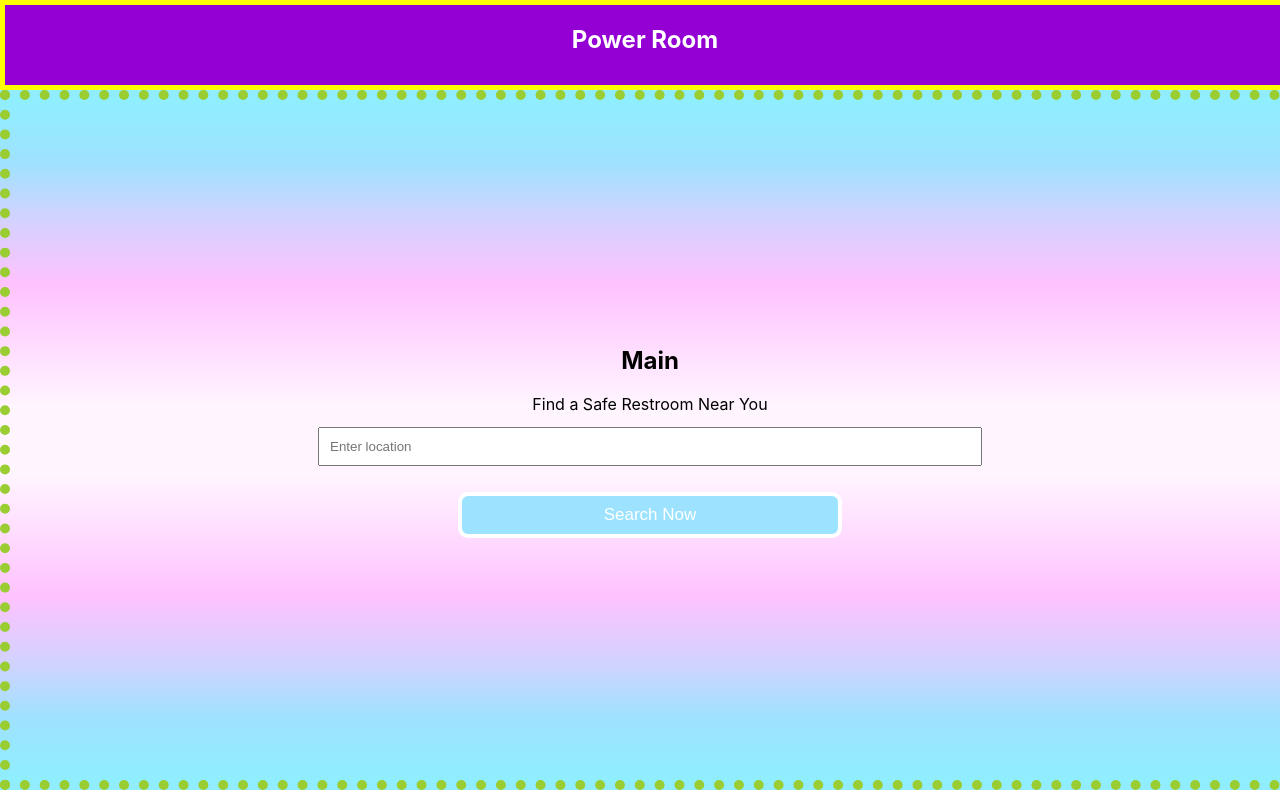
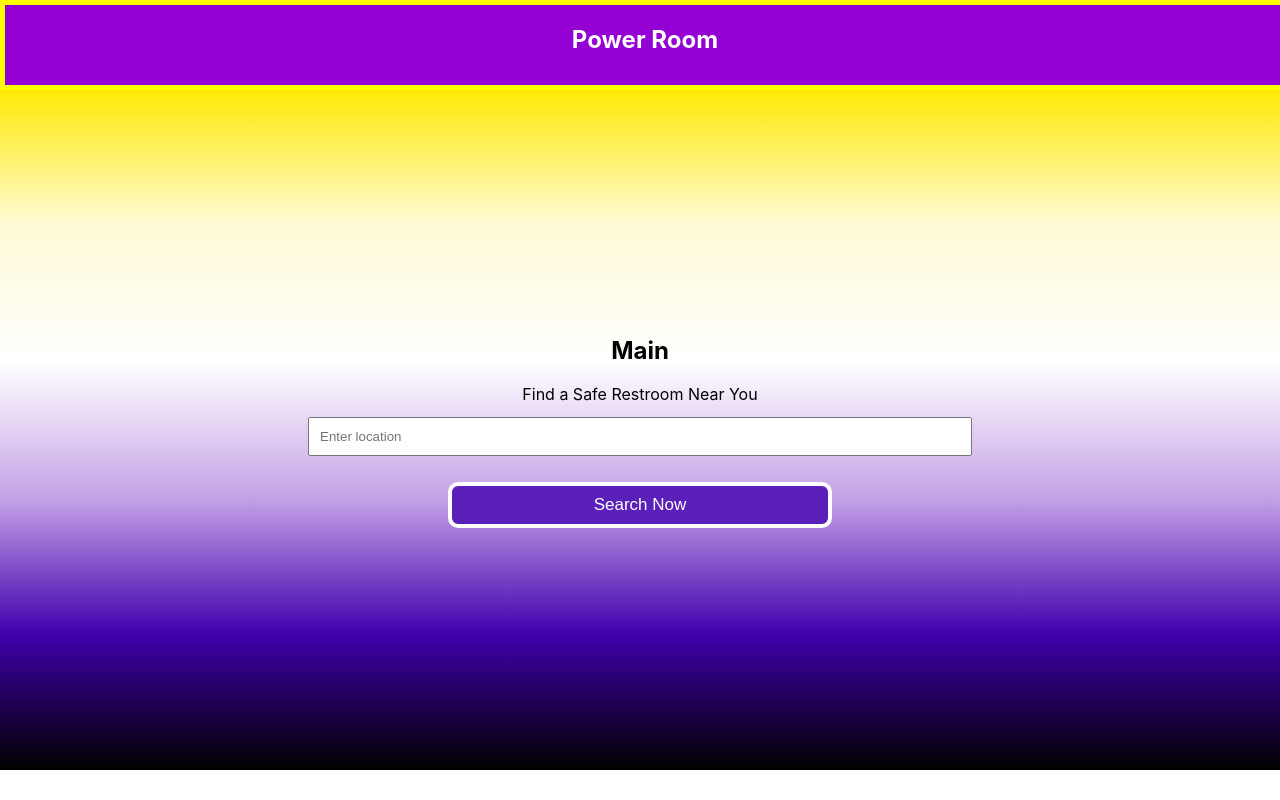
Before and after one commit to Gabby-Recny/power-room, a React (Create React App) app: page / in a window 1280 px wide. Built offline with nearby package versions, Linux system fonts and the light colour scheme.

Commit message:
Add non-binary theme

```diff
--- a/src/Components/Main/Main.js
+++ b/src/Components/Main/Main.js
@@ -4,7 +4,7 @@ import Search from "../Search/Search";
 
 const Main = () => {
     return (
-        <section className='main-page'>
+        <section className='main-page non-binary-gradient'>
             <h2>Main</h2>
             <Search />
         </section>
--- a/src/Components/Main/Main.scss
+++ b/src/Components/Main/Main.scss
@@ -5,7 +5,9 @@
     flex-direction: column;
     justify-content: center;
     align-items: center;
-    border: 10px yellowgreen dotted;
+}
+
+.transgender-gradient {
   background-image: linear-gradient(
     0deg,
     hsl(189deg 100% 78%) 0%,
@@ -21,4 +23,17 @@
     hsl(198deg 100% 81%) 91%,
     hsl(189deg 100% 78%) 100%
   );
+
 }
+
+.non-binary-gradient {
+  background-image: linear-gradient(
+  180deg,
+  hsl(55deg 100% 51%) 0%,
+  hsl(53deg 100% 92%) 20%,
+  hsl(300deg 100% 100%) 40%,
+  hsl(270deg 59% 77%) 60%,
+  hsl(262deg 100% 34%) 80%,
+  hsl(0deg 0% 0%) 100%
+);
+}
--- a/src/Components/Search/Search.js
+++ b/src/Components/Search/Search.js
@@ -14,7 +14,7 @@ const Search = () => {
                     placeholder="Enter location"
                     name="search"
                 />
-                <button type="submit" className='search-button'>Search Now</button>
+                <button type="submit" className='non-binary-search-button'>Search Now</button>
             </form>
         </section>
     )
--- a/src/Components/Search/Search.scss
+++ b/src/Components/Search/Search.scss
@@ -36,3 +36,22 @@
         transition: 0.4s all;
     }
 }
+
+.non-binary-search-button {
+    height: 100%;
+    width: 30vw;
+    background-color: #5B20B9;
+    color: white;
+    font-size: 17px;
+    padding: 9px;
+    margin: 1%;;
+    border: 4px white solid;
+    border-radius: 10px;
+    &:hover {
+        background-color: #FFEE61;
+        color: black;
+        cursor: pointer;
+        transform: scale(1.1);
+        transition: 0.4s all;
+    }
+}
```
Lines whose indentation alone changed are shown as unchanged.
